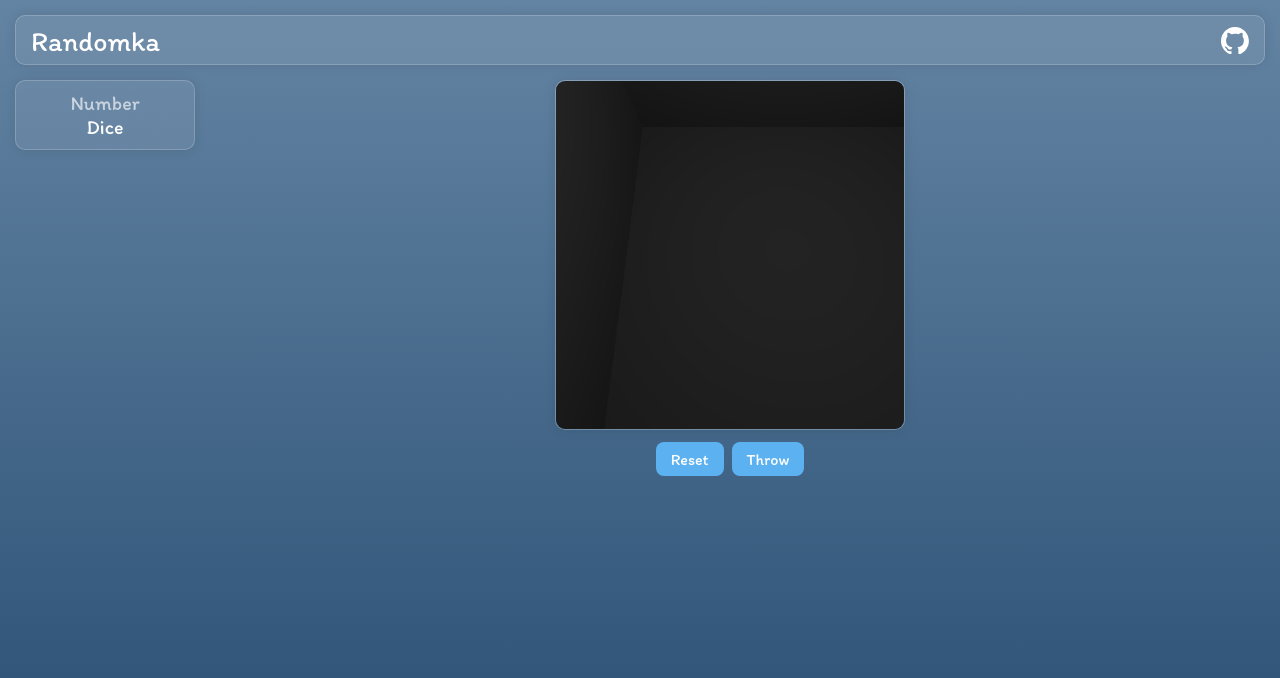
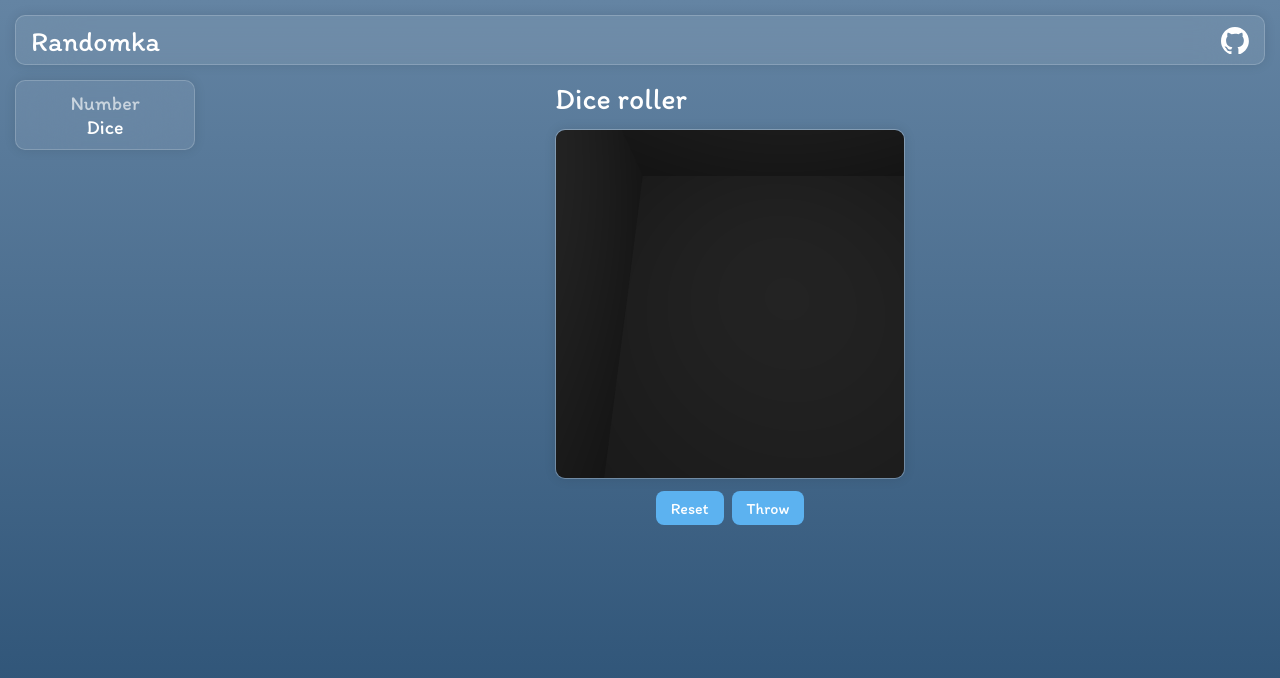
Before and after one commit to abrikosechek/randomizer, a Vue app: page /dice in a window 1280 px wide. Shown: the top 678 px of the page. Built offline with nearby package versions, Linux system fonts and the light colour scheme.

Commit message:
dice page h1 title

```diff
--- a/src/pages/Dice/Dice.vue
+++ b/src/pages/Dice/Dice.vue
@@ -1,5 +1,9 @@
 <template>
   <div class="page">
+    <h1>
+      Dice roller
+    </h1>
+
     <div ref="cardComponent" id="card" class="card container-glass">
       <canvas ref="canvasComponent" />
     </div>
@@ -247,7 +251,6 @@ const resetScene = () => {
 .page {
   display: flex;
   flex-direction: column;
-  align-items: center;
   gap: 12px;
   width: 100%;
   max-width: 350px;
@@ -257,6 +260,7 @@ const resetScene = () => {
     display: flex;
     align-items: center;
     gap: 8px;
+    margin: 0 auto;
   }
 }
 
```
